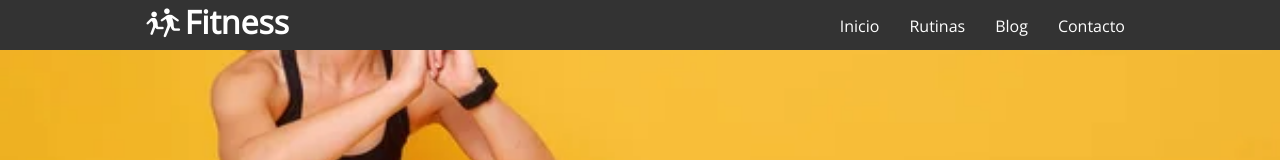
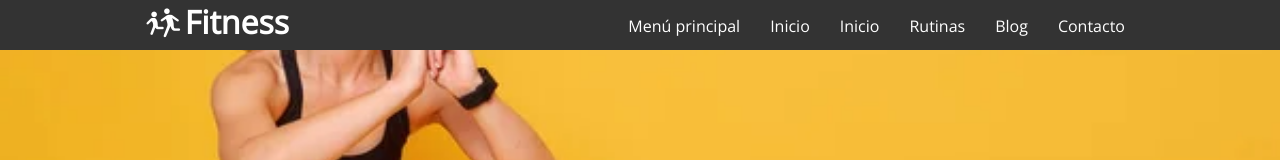
Before and after one commit to Maferdiaz13/Fitness, a plain HTML site: page index.html in a window 1280 px wide. Shown: the top 160 px of the page. Drawn offline with nearby package versions, Linux system fonts and the light colour scheme.

Commit message:
Update index.html

```diff
--- a/index.html
+++ b/index.html
@@ -15,6 +15,8 @@
                 <input type="checkbox" id="menu-bar">
                 <label class="icon-th-list" for="menu-bar"></label>
                 <nav class="menu">
+                    <a href="">Menú principal</a>
+                    <a href="">Inicio</a>
                     <a href="">Inicio</a>
                     <a href="">Rutinas</a>
                     <a href="">Blog</a>
```
